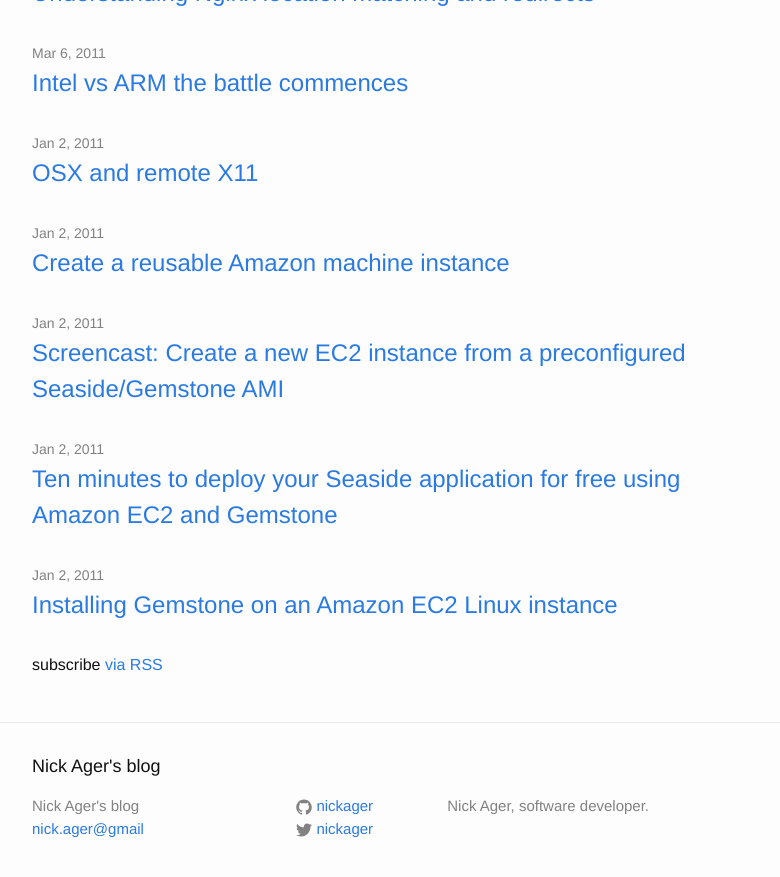
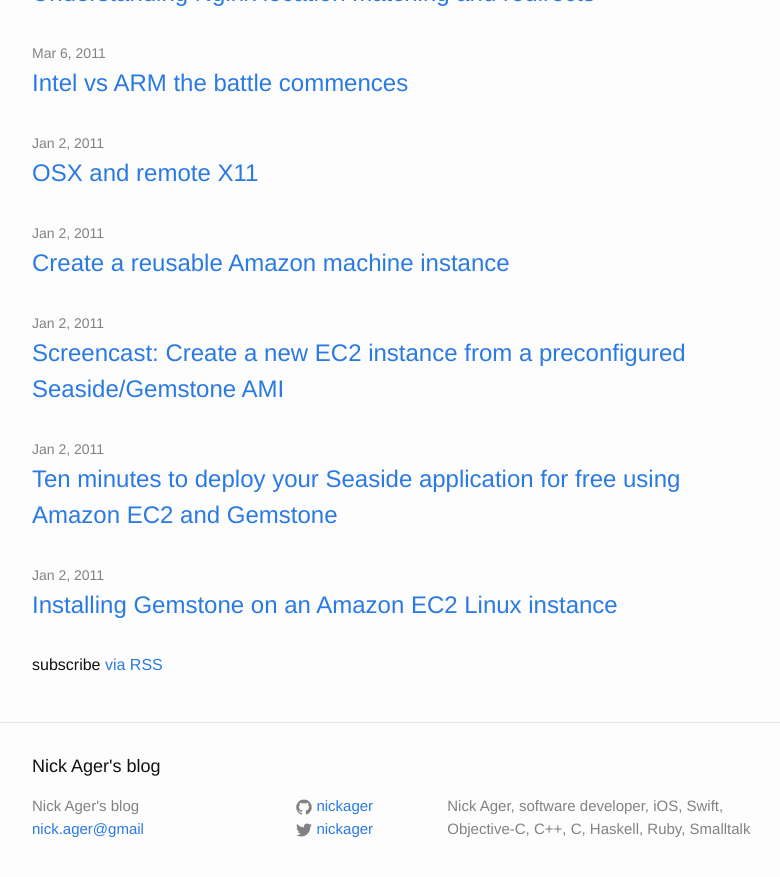
Before and after one commit to NickAger/nickager.github.io, a Jekyll site: the page built from index.html, in a window 1280 px wide and 900 px high, scrolled down 2598 px. Shown: the top 877 px of the window, without its empty margins (238-1018 px from the left). Built offline with Jekyll 4.4.1, drawn with Linux system fonts in a browser that asks for light colours.

```diff
--- a/_config.yml
+++ b/_config.yml
@@ -15,7 +15,7 @@ permalink: /blog/:year/:month/:day/:title
 title: Nick Ager's blog
 email: nick.ager@gmail
 description: > # this means to ignore newlines until "baseurl:"
-  Nick Ager, software developer.
+  Nick Ager, software developer, iOS, Swift, Objective-C, C++, C, Haskell, Ruby, Smalltalk
 baseurl: "" # the subpath of your site, e.g. /blog
 url: "http://nickager.com" # the base hostname & protocol for your site
 twitter_username: nickager
```
